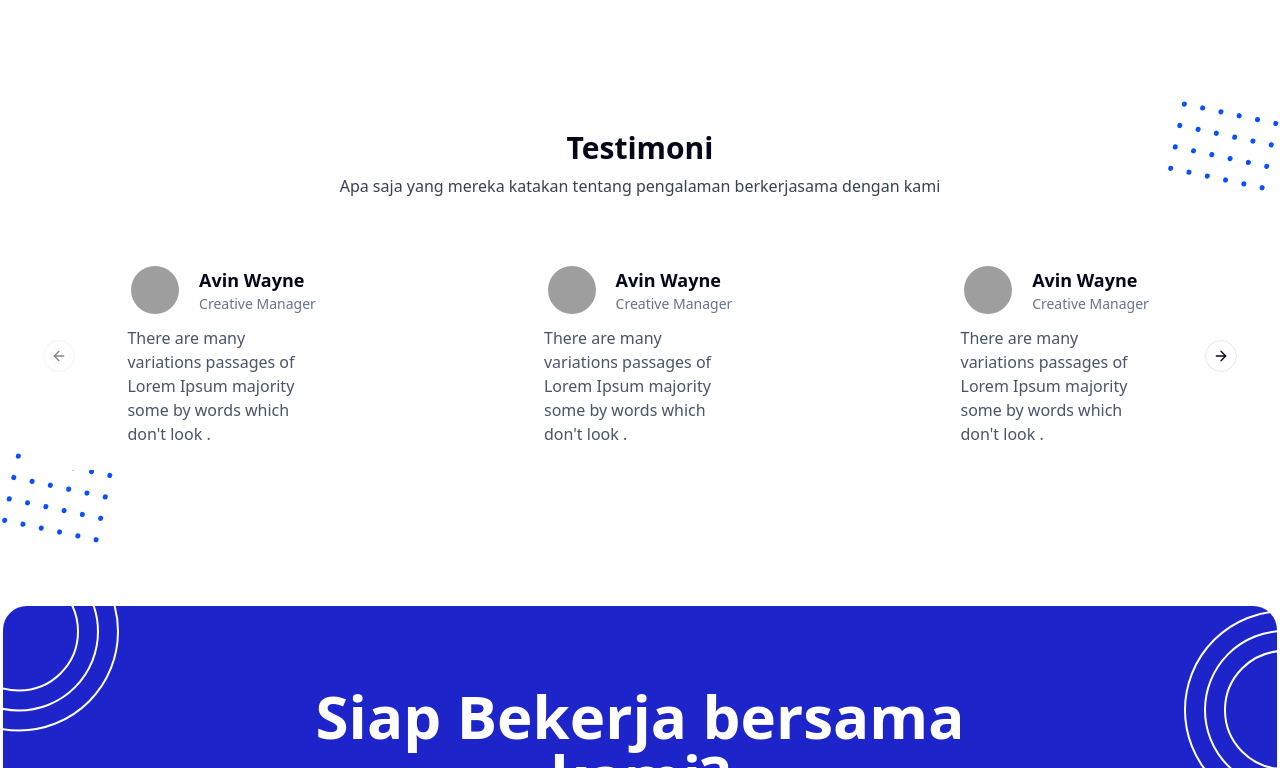
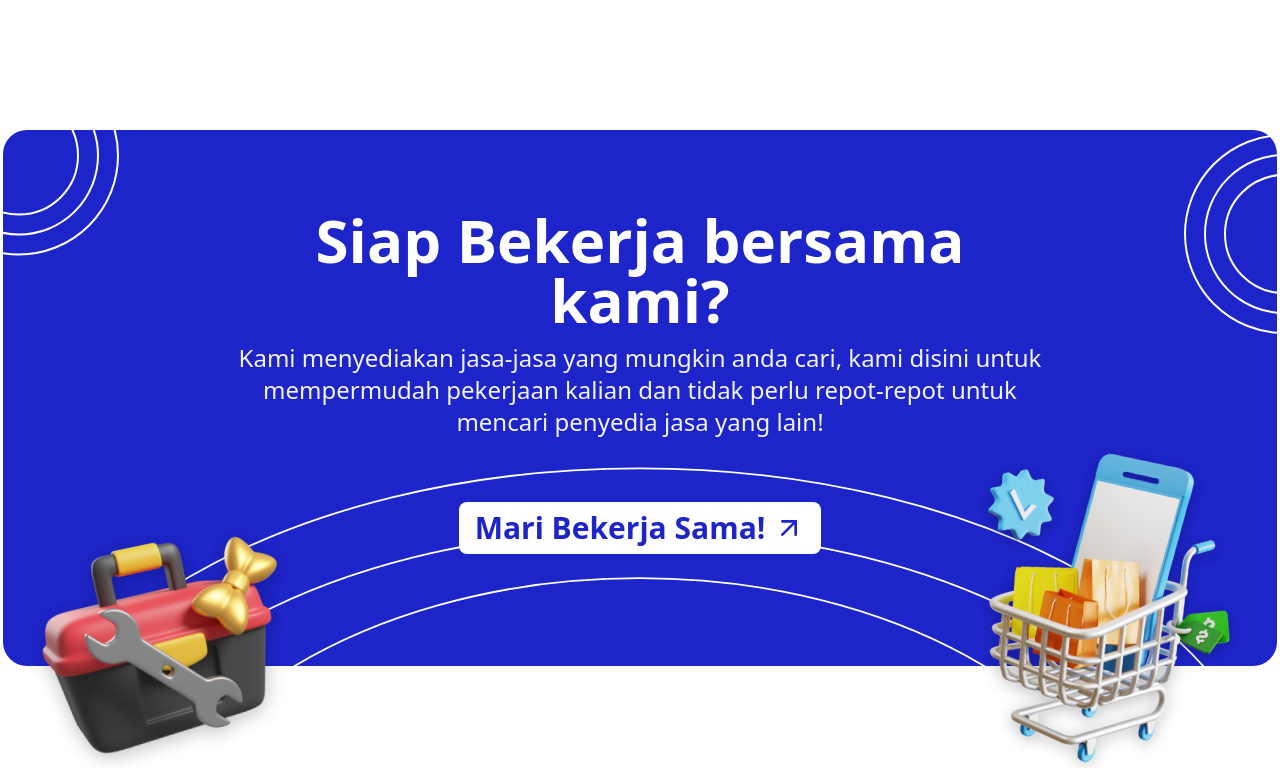
Before and after one commit to Codeelder/agungdjatikusuma, a Next.js app: page / in a window 1280 px wide. Shown: the part 2752-3520 px from the top of the page. Built offline with nearby package versions, Linux system fonts and the light colour scheme; grey boxes are pictures that could not be loaded.

Commit message:
Update page.tsx

```diff
--- a/src/app/page.tsx
+++ b/src/app/page.tsx
@@ -11,7 +11,7 @@ export default function Home() {
       <HeroSection />
       <LayananKami />
       <ProfileKami />
-      <TestimoniSection />
+{/*       <TestimoniSection /> */}
       <CTASection />
     </main>
   )
```
